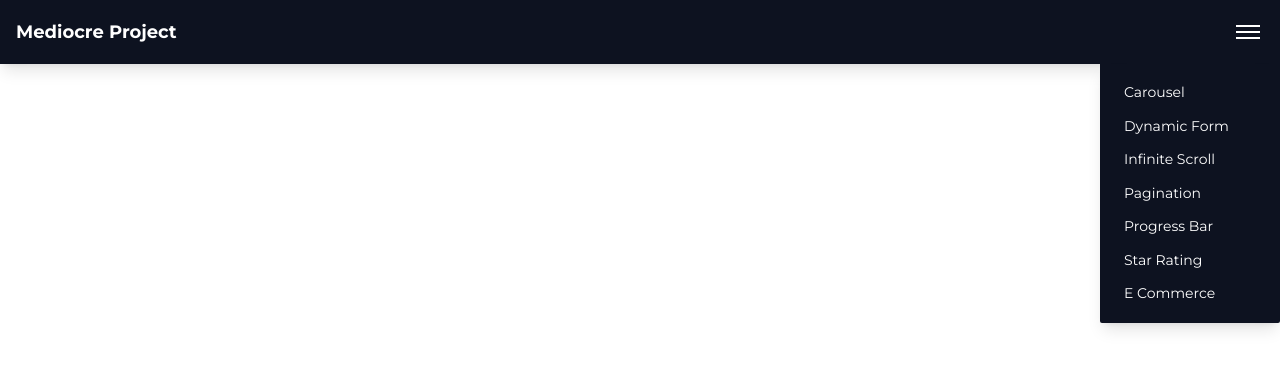
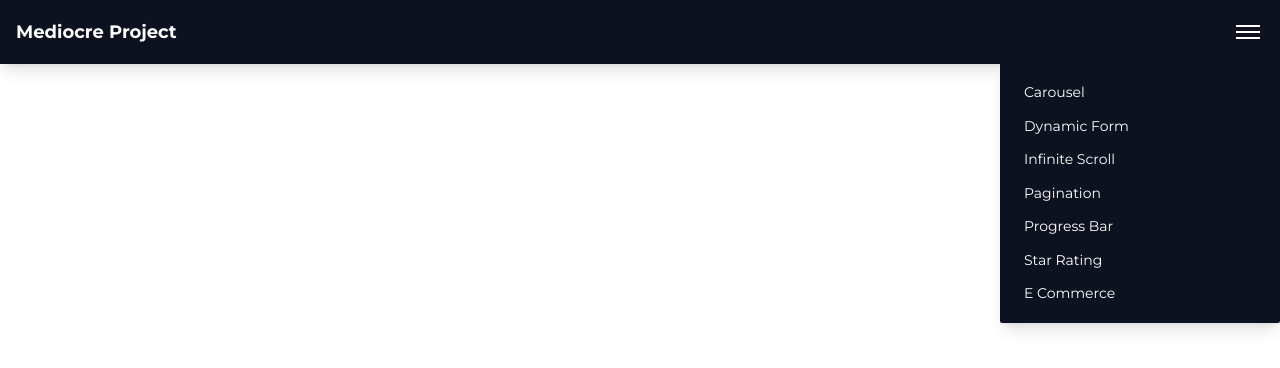
Before and after one commit to maityamit007/react-javascript, a React (Create React App) app in the folder react-khudse/: page / in a window 1280 px wide. Both pictures are taken after a click on the button 1248 px from the left and 32 px from the top of the page. Shown: the top 368 px of the page. Built offline with nearby package versions, Linux system fonts and the light colour scheme; a web font is replaced by a local one.

Commit message:
Click Outside Implementation.

```diff
--- a/react-khudse/src/component/Header/Header.js
+++ b/react-khudse/src/component/Header/Header.js
@@ -1,15 +1,18 @@
 import React, { useState } from 'react';
 import { Link } from 'react-router-dom';
 import { MenuComponents } from '../Utils/Constants';
+import useClickOutside from '../../hooks/useClickOutside';
 
 function Header() {
     const [menuOpen, setMenuOpen] = useState(false);
     const [nestedMenuOpen, setNestedMenuOpen] = useState(false);
 
+
     const toggleMenu = () => {
         setMenuOpen(!menuOpen);
     };
 
+    useClickOutside(menuOpen, toggleMenu, { id: 'menu-transform' });
     const toggleNestedMenu = () => {
         setNestedMenuOpen(!nestedMenuOpen);
     };
@@ -36,12 +39,14 @@ function Header() {
 
             {menuOpen && (
                 <ul
+                    id={'menu-transform'}
                     role="menu"
-                    className="absolute right-0 header-color z-10 min-w-[180px] overflow-auto rounded-b-sm  bg-gray-800 p-3 text-sm font-normal text-white shadow-lg focus:outline-none"
+                    className="absolute menu-transform right-0 header-color z-10 min-w-[280px] overflow-auto rounded-b-sm  bg-gray-800 p-3 text-sm font-normal text-white shadow-lg focus:outline-none"
                 >
-                    {Object.keys(MenuComponents).map((ele) => (
+                    {Object.keys(MenuComponents).map((ele, ixx) => (
                         <Link
                             role="menuitem"
+                            key={ixx}
                             className="block w-full cursor-pointer select-none rounded-md px-3 py-2 text-start leading-tight transition-all hover:bg-gray-700 hover:text-white focus:bg-gray-700 focus:text-white active:bg-gray-700 active:text-white"
                             to={MenuComponents[ele].path}
                         >
--- /dev/null
+++ b/react-khudse/src/hooks/useClickOutside.js
@@ -0,0 +1,28 @@
+import React, { useEffect } from 'react'
+
+function useClickOutside(open, setClose, { id }) {
+
+    let handleClose = (event) => {
+        if (![null, undefined, ''].includes(event?.target)) {
+            let intendedAreaClick = document.getElementById(`${id}`);
+            if (setClose && intendedAreaClick != null && !intendedAreaClick.contains(event?.target)) {
+                setClose();
+            }
+        }
+    }
+
+    useEffect(() => {
+        if (open) {
+            document.addEventListener('mousedown', handleClose)
+        } else {
+            document.removeEventListener('mousedown', handleClose);
+        }
+
+        return () => {
+            document.removeEventListener('mousedown', handleClose);
+        }
+    }, [open]);
+
+}
+
+export default useClickOutside;
--- a/react-khudse/src/index.css
+++ b/react-khudse/src/index.css
@@ -35,6 +35,10 @@ code {
   margin-right: 10px;
 }
 
+.menu-transform{
+  /* transform: translate(50px, 0px); */
+}
+
 @media screen and (max-width: 1440px) {
   .form{
     min-width: 800px;
```
